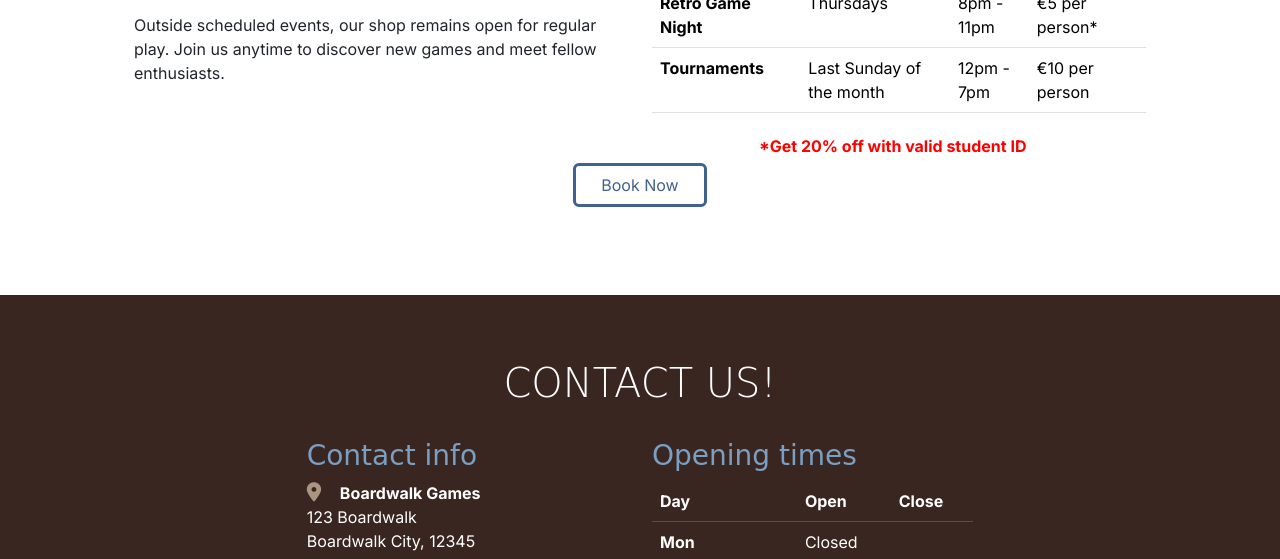
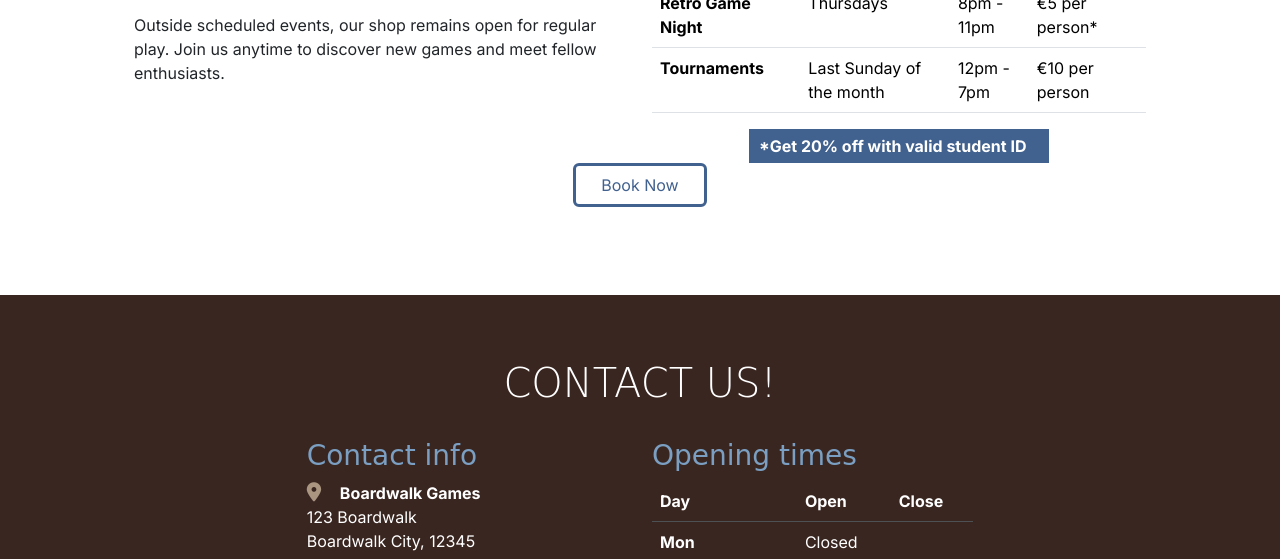
Before and after one commit to j-mlo/boardwalk-games, a plain HTML site: page index.html in a window 1280 px wide. Shown: the part 1621-2180 px from the top of the page. Drawn offline with nearby package versions, Linux system fonts and the light colour scheme; a web font is replaced by a local one.

Commit message:
Fix the accessability suggestions from Lighthouse

```diff
--- a/assets/css/style.css
+++ b/assets/css/style.css
@@ -104,9 +104,9 @@ h2 {
 }
 
 .student-discount {
-    background-color: var(--highlight-color);
+    background-color: var(--highlight-colour);
     font-weight: bold;
-    color: red;
+    color: white;
     display: block;
     max-width: 300px;
     margin: auto;
--- a/index.html
+++ b/index.html
@@ -160,7 +160,7 @@
                 </div>
                 <div class="col-12 col-md-6 col-xl-3">
                     <div class="card">
-                        <img src="assets/images/services-3.webp" class="card-img-top">
+                        <img src="assets/images/services-3.webp" class="card-img-top" alt="Chess tournament being held at Boardwalk Games">
                         <div class="card-body">
                             <h3 class="card-title sub-heading-color">Events</h3>
                             <p class="card-text">
```
